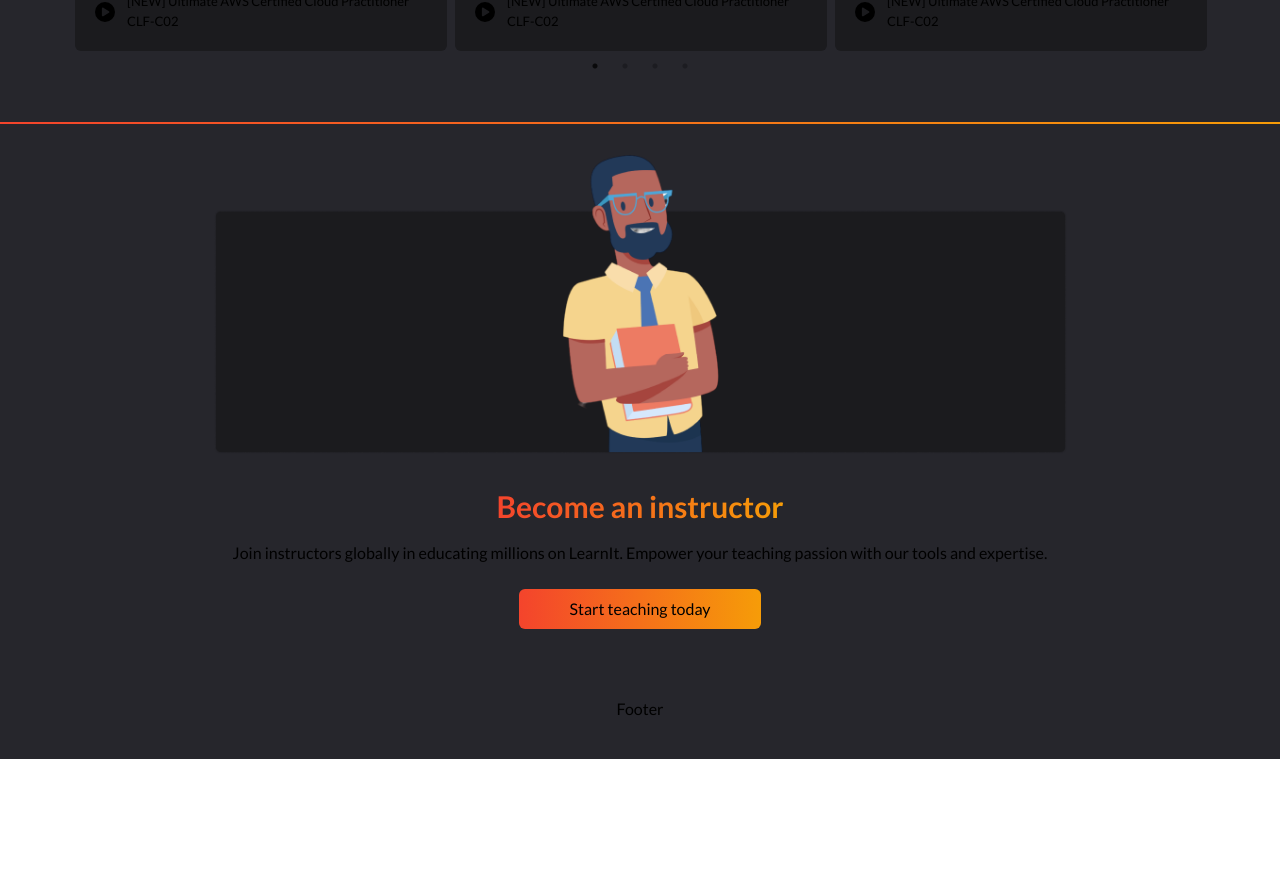
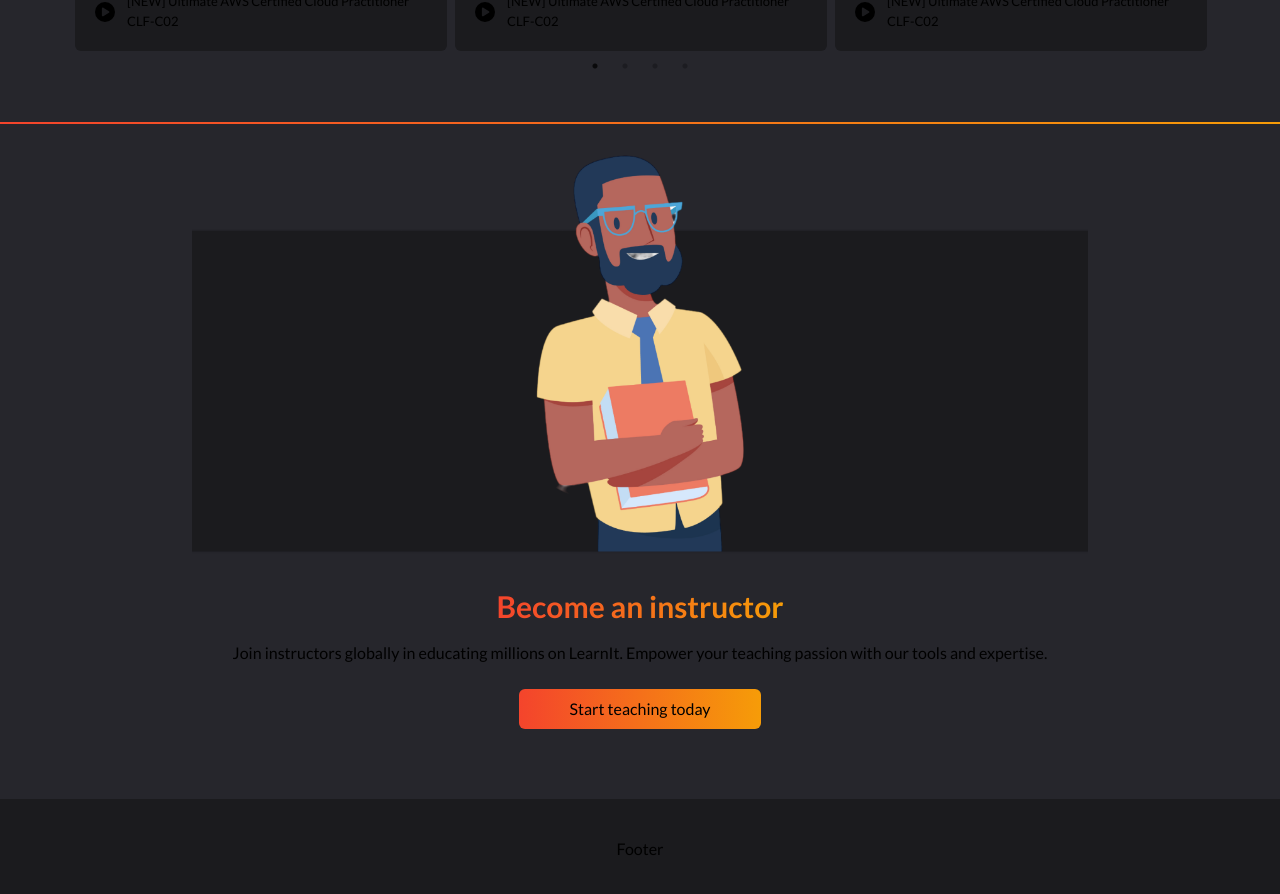
Before and after one commit to OmarFathy22/Learnit-frontend, a Next.js app: page / in a window 1280 px wide. Shown: the part 3160-4054 px from the top of the page. Before the commit the page ends 3919 px from the top, so only its background shows below. Built offline with nearby package versions, Linux system fonts and the light colour scheme.

Commit message:
finish v1 of homePage

```diff
--- a/app/(Home)/components/sections/instructor.tsx
+++ b/app/(Home)/components/sections/instructor.tsx
@@ -6,22 +6,22 @@ export interface IAppProps {}
 
 export default function App(props: IAppProps) {
   return (
-    <div className="bg-[--bg-secondary] py-[30px] flex flex-col items-center gradient-t-border  ">
+    <div className="bg-[--bg-secondary] py-[30px] pb-[70px] flex flex-col items-center gradient-t-border  ">
       {/* react slider Here */}
       <div style={{
-        backgroundImage: `url('/become_instructor.png')`,
-        backgroundSize: "contain",
+        backgroundImage: `url('/instructor_new.png')`,
+        backgroundSize: "cover",
         backgroundRepeat: "no-repeat",
         backgroundPosition: "center",
       }}
-          className="global-padding  w-full h-[300px]">
+          className="global-padding   w-[70%] h-[400px] ">
 
       </div>
-    <div className="flex flex-col gap-3 justify-start items-center mt-[30px]">
-        <h1 className="gradient-text text-[30px]   ">
+    <div className="flex flex-col gap-3 justify-start items-center mt-[30px]  w-[70%]">
+        <h1 className="gradient-text text-[30px]  text-center ">
         Become an instructor
         </h1>
-        <h1 className="mb-3">Join instructors globally in educating millions on LearnIt. Empower your teaching passion with our tools and expertise.</h1>
+        <h1 className="mb-3 text-center">Join instructors globally in educating millions on LearnIt. Empower your teaching passion with our tools and expertise.</h1>
         <Link href="/instructor" className="gradient-bg p-2 px-[50px] rounded-md">Start teaching today </Link>
     </div>
     </div>
--- a/components/Footer.tsx
+++ b/components/Footer.tsx
@@ -5,7 +5,7 @@ export interface IAppProps {
 
 export default function App (props: IAppProps) {
   return (
-    <div className='bg-[--bg-secondary] h-[100px] w-full flex justify-center items-center'>
+    <div className='bg-[--bg-primary] h-[100px] w-full flex justify-center items-center'>
       Footer
     </div>
   );
```
Also changed, not shown: public/instructor_new.png (added).
